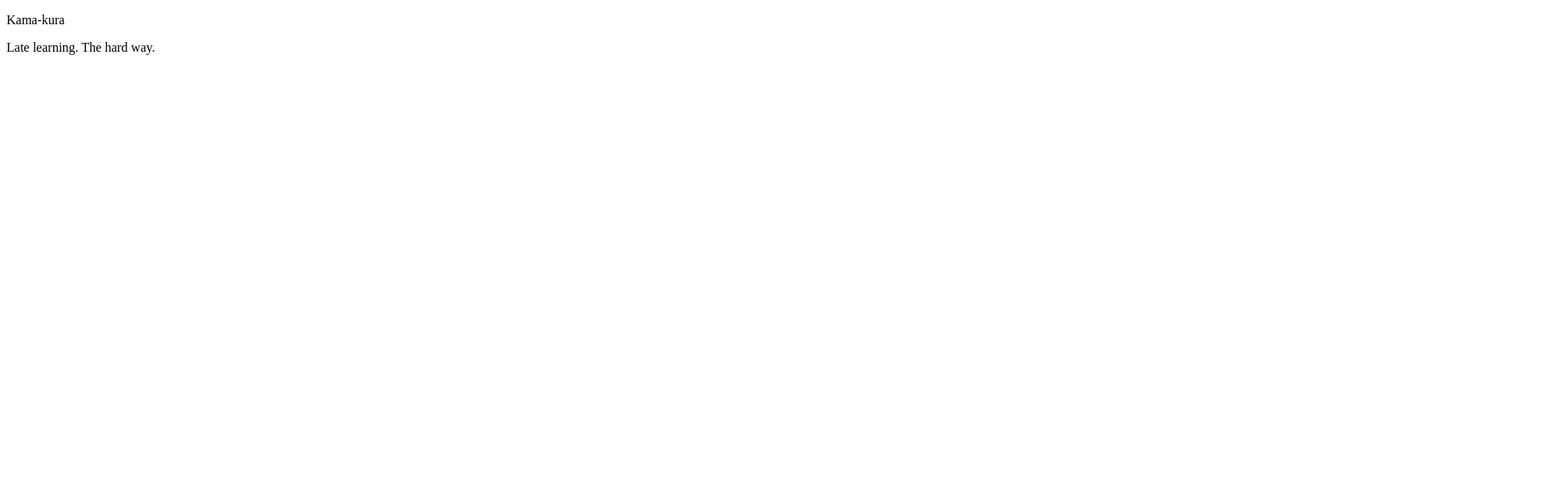
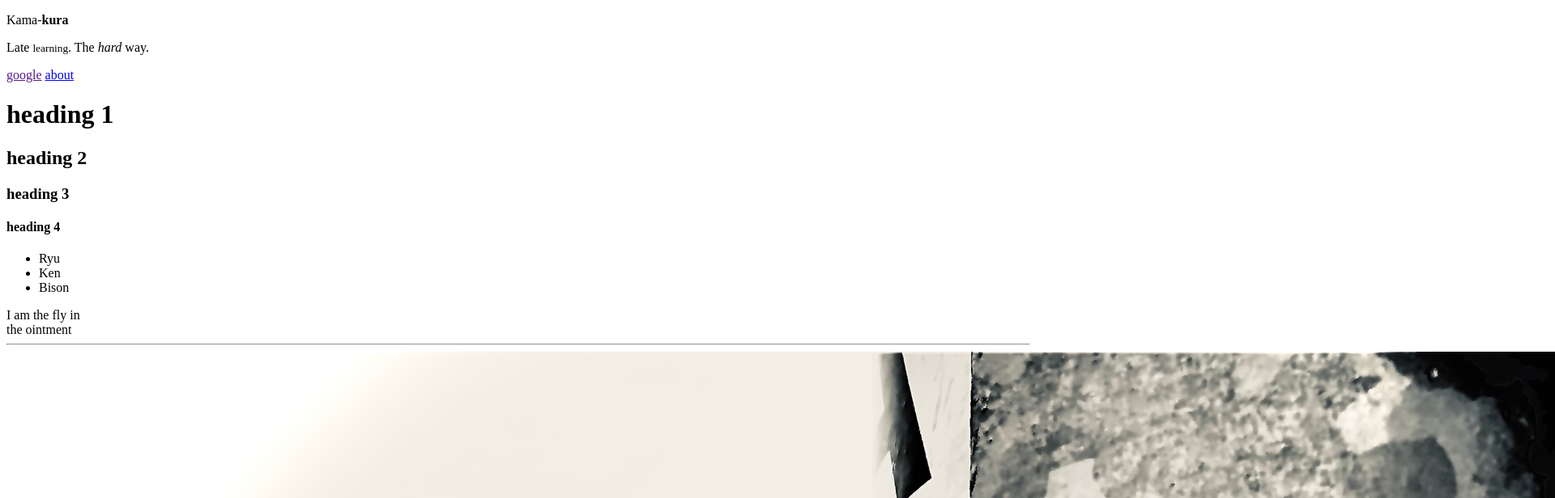
Before and after one commit to hyperkarmic/net-ninja-css, a plain HTML site: page index.html in a window 1280 px wide. Shown: the top 616 px of the page at 81% size, 1920 px wide, since content can reach past the window. Drawn offline with Linux system fonts and the light colour scheme.

Commit message:
lecture2

```diff
--- a/index.html
+++ b/index.html
@@ -7,7 +7,35 @@
     <title>Learning HTML</title>
   </head>
   <body>
-    <p class="">Kama-kura</p>
-    <p class="">Late learning. The hard way.</p>
+    <div>
+      <p class="">Kama-<strong>kura</strong></p>
+      <p class="">Late <small>learning</small>. The <em>hard</em> way.</p>
+      <a href="">google</a>
+      <a href="about.html" class="">about</a>
+    </div>
+
+    <div>
+      <h1>heading 1</h1>
+      <h2>heading 2</h2>
+      <h3>heading 3</h3>
+      <h4>heading 4</h4>
+    </div>
+    <div>
+      <ul>
+        <li>Ryu</li>
+        <li>Ken</li>
+        <li>Bison</li>
+      </ul>
+    </div>
+    <span
+      >I am the fly in<br />
+      the ointment</span
+    >
+    <hr />
+    <img src="anarchy.jpg" alt="anarchy!!!" />
+    <blockquote cite="http:/www.bbc.co.uk">
+      Ever Had The Feeling You've Been Cheated - Johnny Rotten
+    </blockquote>
+    <p style="color: orangered">style-mich!!!!</p>
   </body>
 </html>
```
Also changed, not shown: about.html (added, +13 -0 lines), anarchy.jpg (added).
